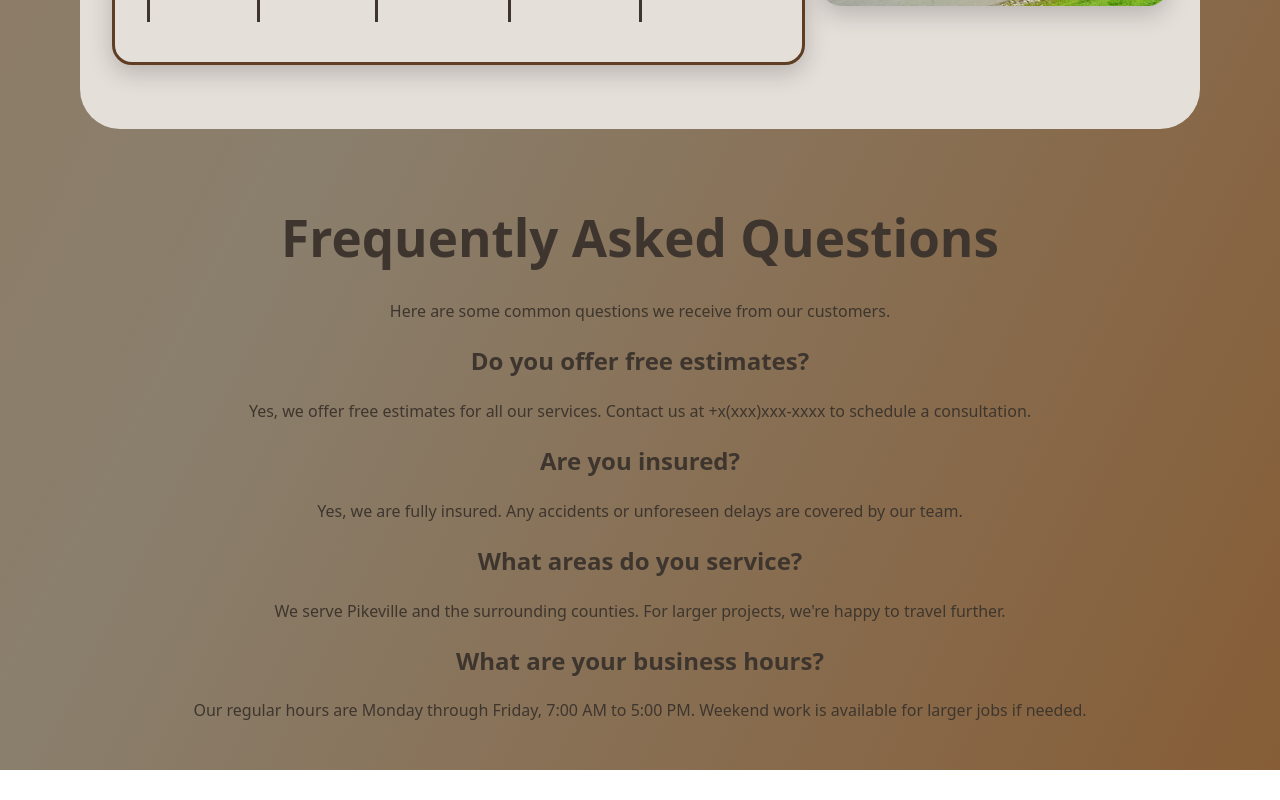
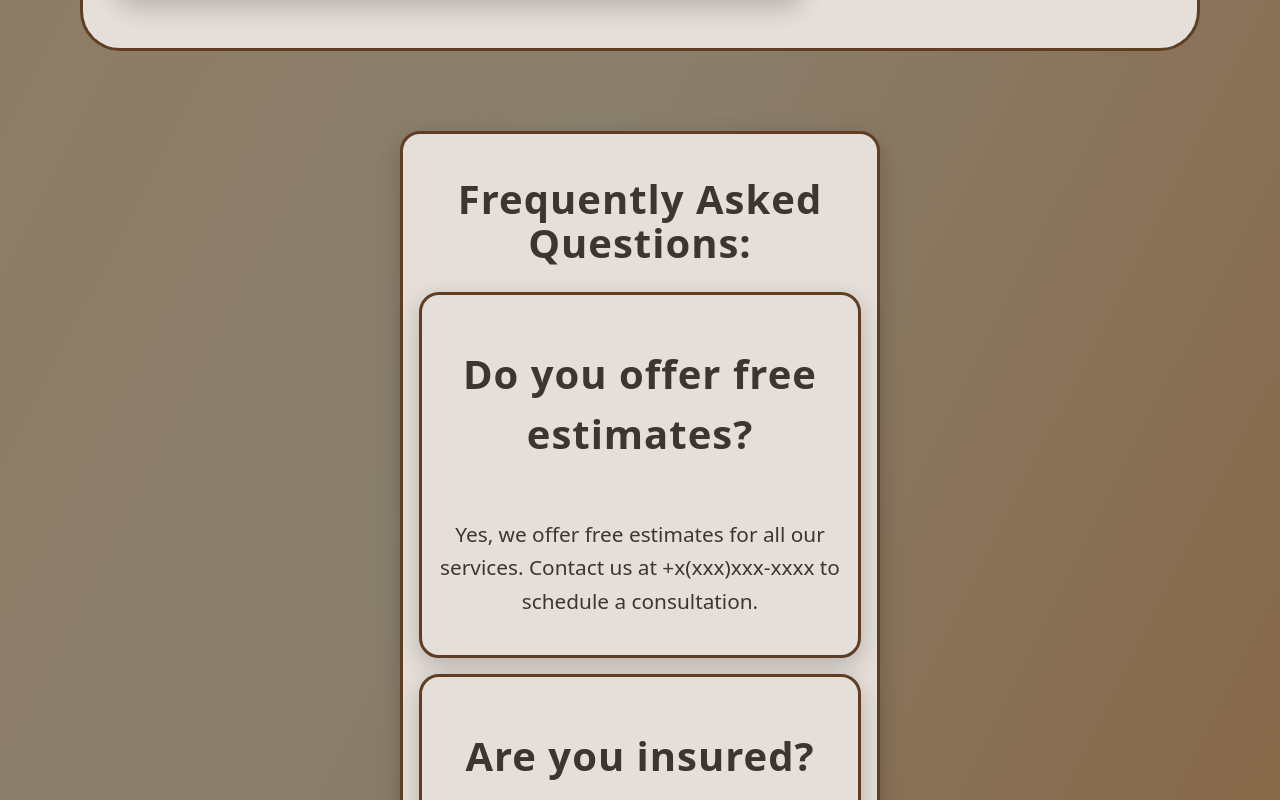
Before and after one commit to Ian-B-Childress/MasonryWebsite, a React (Vite) app: page / in a window 1280 px wide. Shown: the part 1740-2540 px from the top of the page. Before the commit the page ends 2510 px from the top, so only its background shows below. Built offline with nearby package versions, Linux system fonts and the light colour scheme.

Commit message:
some formatting for FAQ sect, dont really like it, will reformat

```diff
--- a/src/App.css
+++ b/src/App.css
@@ -1,4 +1,14 @@
 @import url(https://fonts.googleapis.com/css?family=Roboto:100);
+
+h1, h2 {
+  font-weight: 700;
+  font-size: 2.5rem;
+  color: #3e362e;
+  letter-spacing: 1px;
+}
+
+
+
 
 html {
   background: #93785b;
@@ -12,7 +22,7 @@ html {
 
 body {
   margin: 0;
-  height: 100vh;
+  height: 100%;
   display: block;
   color: #3e362e;
 }
@@ -28,6 +38,7 @@ body {
     rgba(138, 127, 109, 1) 50%,
     rgba(134, 93, 54, 1) 100%
   );
+  font-weight: 500;
 }
 
 #loading {
@@ -130,7 +141,6 @@ ul {
   display: grid;
   grid-template-rows: auto auto auto;
   grid-template-columns: 1fr;
-  gap: 1rem;
   width: 100%;
   max-width: 40%;
   height: auto;
@@ -182,6 +192,7 @@ ul {
 p.h2p {
   font-size: 1.1rem;
   margin: 0;
+  padding: 0.5rem;
   color: #3e362e;
 }
 
@@ -233,7 +244,7 @@ img {
 
 .aboutUsContainer {
   display: flex;
-  padding-top: 10%;
+  padding-top: 2rem;
   margin-left: 0;
   justify-content: space-evenly;
   padding-block: 4rem;
@@ -250,7 +261,8 @@ img {
   align-items: center;
   margin-left: 2rem;
   margin-right: 2rem;
-  padding: 2rem;
+  padding: 1rem;
+  padding-bottom: 2rem;
   background-color: #e5dfda;
   border-radius: 20px;
   border: solid 3px #5f3e24;
@@ -260,7 +272,7 @@ img {
 }
 
 .aboutTheCompany p {
-  font-size: 1.2rem;
+  font-size: 1.3rem;
   margin: 0;
 }
 
@@ -350,8 +362,9 @@ img {
   background-color: #e5dfda;
   grid-template-areas: initial;
   padding: 2rem;
-  padding-block: 4rem;
+  padding-block: 3rem;
   border-radius: 40px;
+  border: solid 3px #5f3e24;
 }
 
 .why-us-images{
@@ -414,3 +427,76 @@ img {
   padding: 0.5rem;
   border-left: #3e362e solid 3px;
 }
+
+
+.faq-container {
+  display: grid;
+  grid-template-columns: 1fr;
+  grid-template-rows: auto;
+  background-color: #e5dfda;
+  padding: 1rem;
+  border-radius: 20px;
+  box-shadow: 0 8px 24px rgba(0,0,0,0.2);
+  margin-right: 25rem;
+  margin-left: 25rem;
+  justify-content: center;
+  align-items: center;
+  border: solid 3px #5f3e24;
+}
+
+.faq-question-1 {
+  display: flex;
+  flex-direction: column;
+  align-items: center;
+  justify-content: center;
+  padding: 1rem;
+  background-color: #e5dfda;
+  border-radius: 20px;
+  box-shadow: 0 8px 24px rgba(0,0,0,0.2);
+  margin-bottom: 1rem;
+  border: solid 3px #5f3e24;
+}
+
+.faq-question-2 {
+  display: flex;
+  flex-direction: column;
+  align-items: center;
+  justify-content: center;
+  padding: 1rem;
+  background-color: #e5dfda;
+  border-radius: 20px;
+  box-shadow: 0 8px 24px rgba(0,0,0,0.2);
+  margin-bottom: 1rem;
+  border: solid 3px #5f3e24;
+}
+
+.faq-question-3 {
+  display: flex;
+  flex-direction: column;
+  align-items: center;
+  justify-content: center;
+  padding: 1rem;
+  background-color: #e5dfda;
+  border-radius: 20px;
+  box-shadow: 0 8px 24px rgba(0,0,0,0.2);
+  margin-bottom: 1rem;
+  border: solid 3px #5f3e24;
+}
+
+.faq-question-4 {
+  display: flex;
+  flex-direction: column;
+  align-items: center;
+  justify-content: center;
+  padding: 1rem;
+  background-color: #e5dfda;
+  border-radius: 20px;
+  box-shadow: 0 8px 24px rgba(0,0,0,0.2);
+  margin-bottom: 1rem;
+  border: solid 3px #5f3e24;
+}
+
+.faq-container p {
+   font-size: 1.3rem;
+  line-height: 1.6;
+}
--- a/src/Components/FAQ.jsx
+++ b/src/Components/FAQ.jsx
@@ -2,10 +2,9 @@ import "../App.css";
 
 export default function FAQ() {
   return (
-    <div className="faq">
+    <div className="faq-container">
       <div>
-        <h1>Frequently Asked Questions</h1>
-        <p>Here are some common questions we receive from our customers.</p>
+        <h1>Frequently Asked Questions:</h1>
       </div>
       <div className="faq-question-1">
         <h2>Do you offer free estimates?</h2>
```
